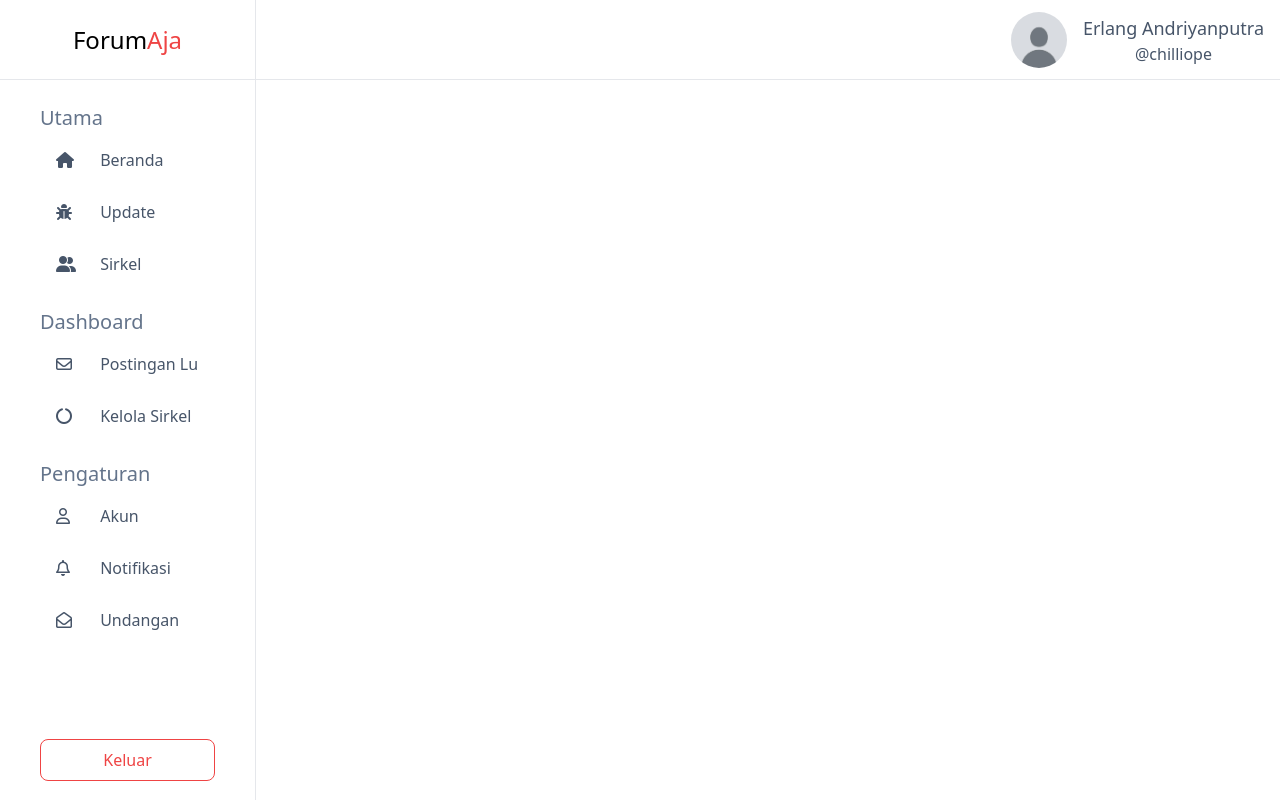
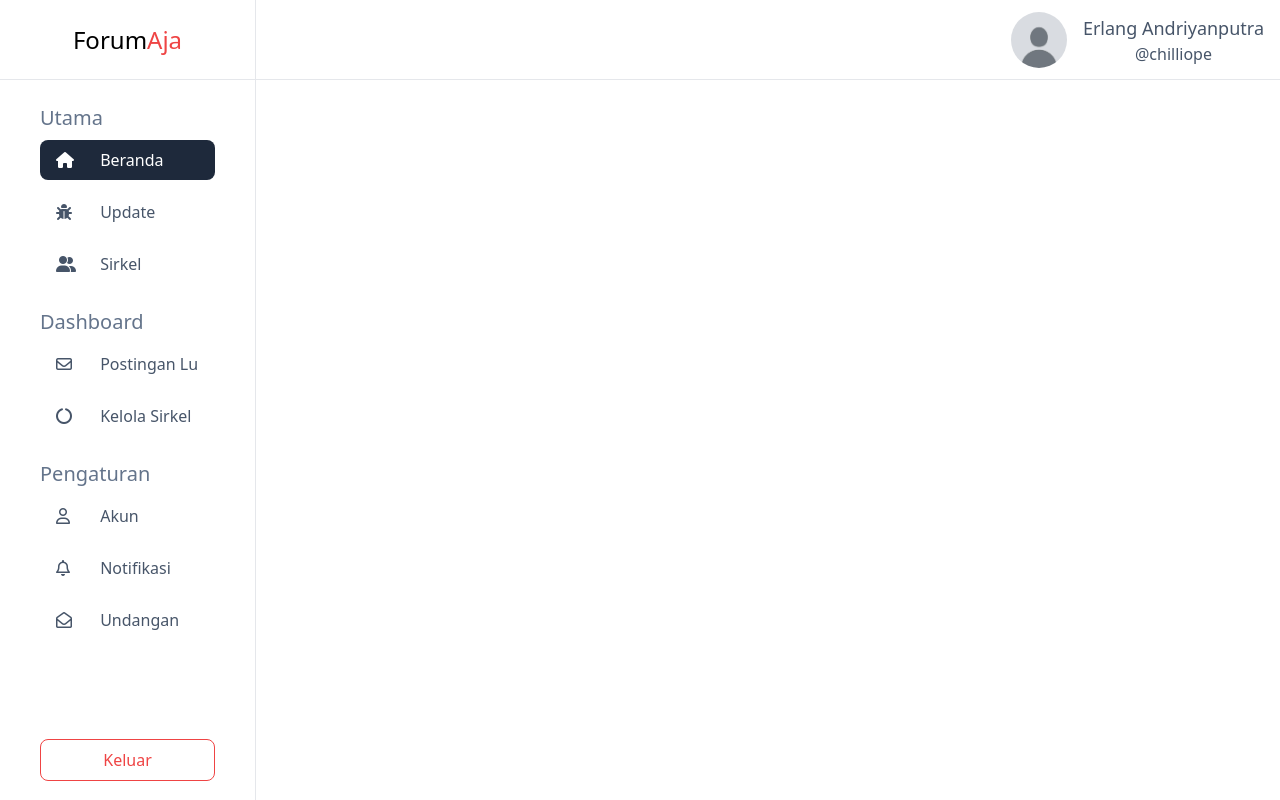
Before and after one commit to Chilliope/fe-forum-vue, a Vue app: page / in a window 1280 px wide. Built offline with nearby package versions, Linux system fonts and the light colour scheme.

Commit message:
fix active kemaren wkoewokew

```diff
--- a/src/components/SidebarComponent.vue
+++ b/src/components/SidebarComponent.vue
@@ -39,11 +39,9 @@
     const route = useRoute()
 
     function isActive(name) {
-        // Memeriksa apakah path saat ini termasuk href
-        console.log(name)
-        console.log(route.name)
-        // return route.name.startsWith(name)
+        return route.name === name
     }
+
 
     const mains = [
         {
--- a/src/router/index.js
+++ b/src/router/index.js
@@ -9,16 +9,6 @@ const router = createRouter({
             name: 'Beranda',
             component: Home
         },
-        {
-            path: '/update',
-            name: 'Beranda',
-            component: Home
-        },
-        {
-            path: '/sirkel',
-            name: 'Beranda',
-            component: Home
-        },
     ]
 })
 
```
